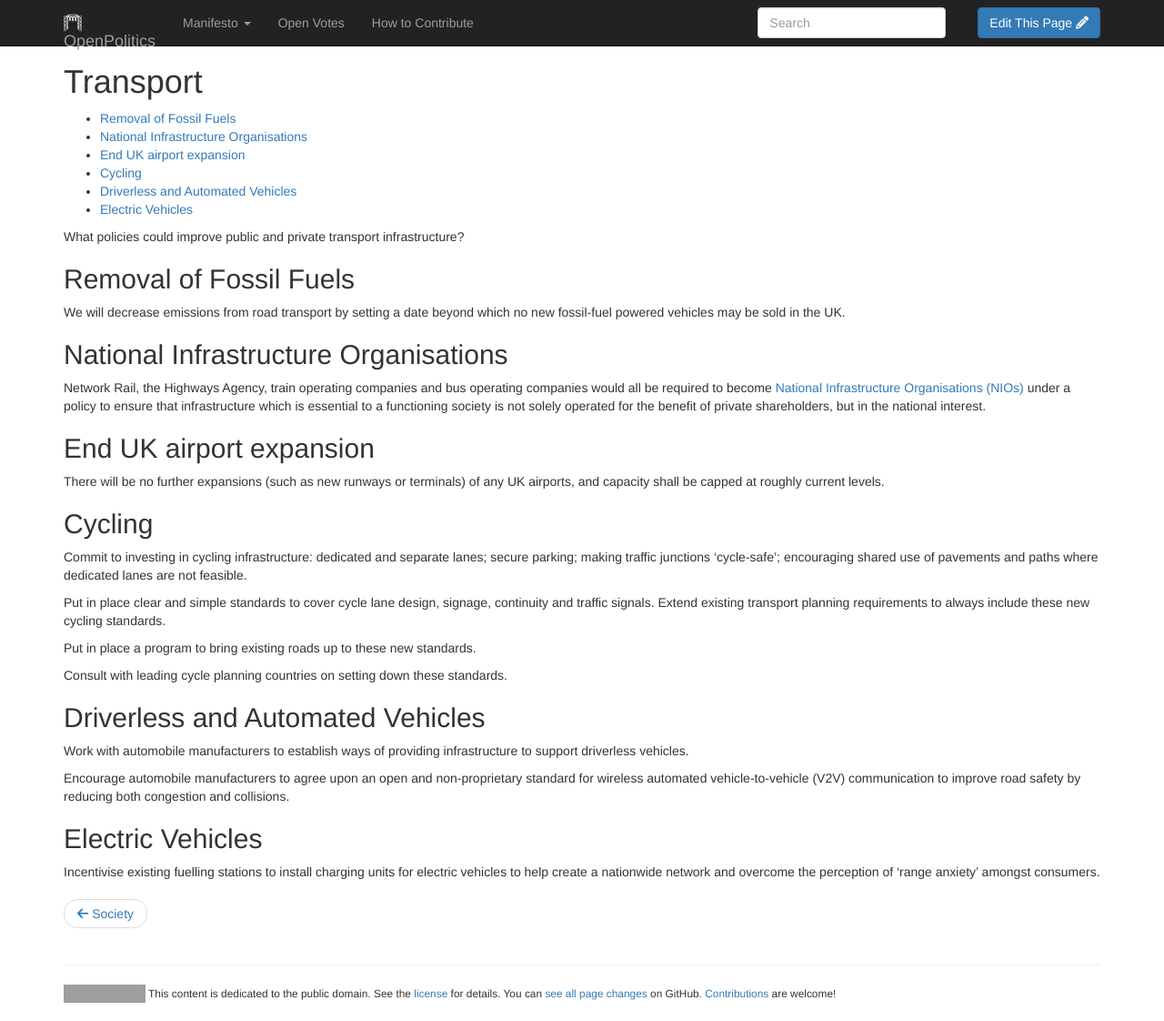
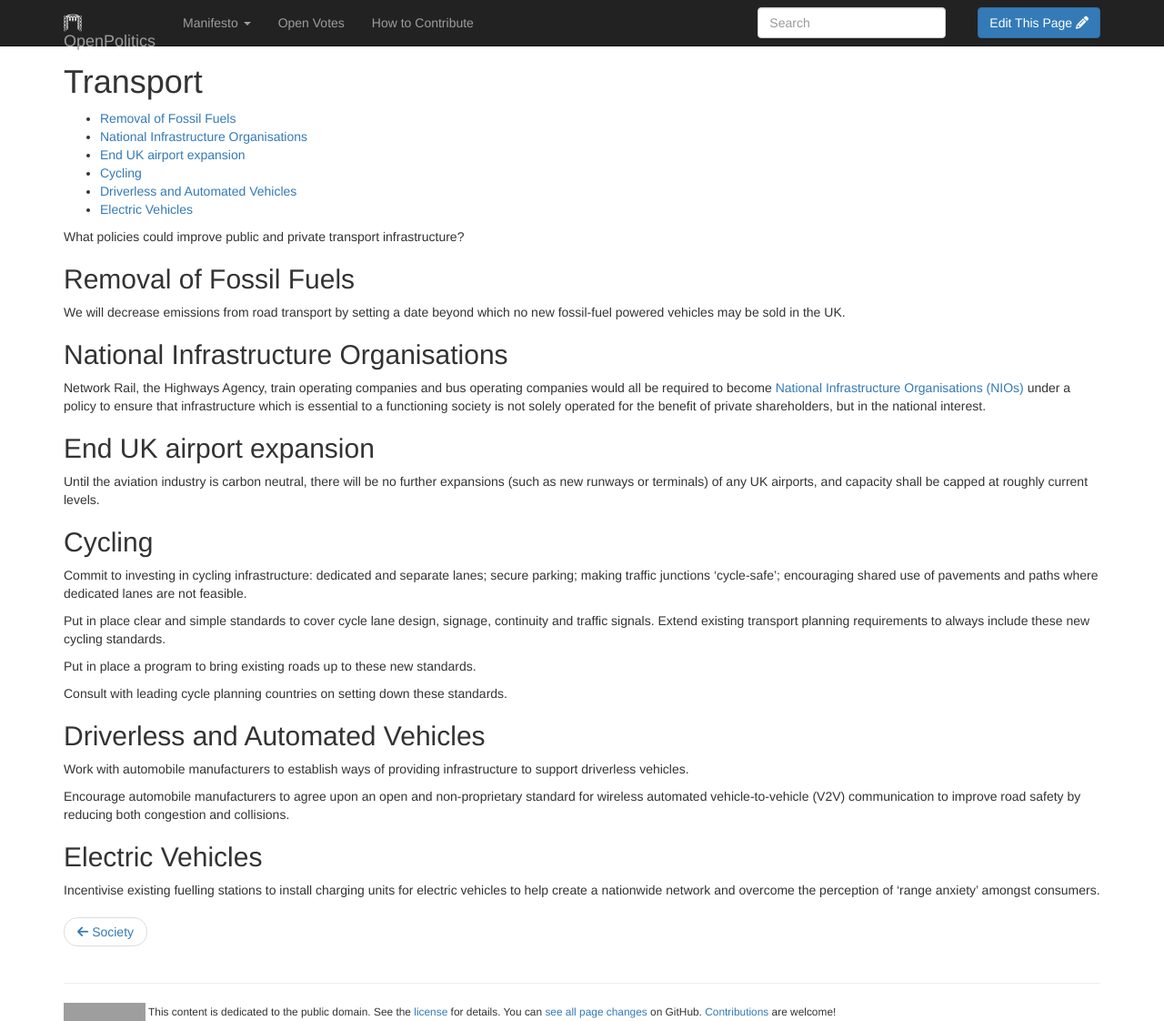
Before and after one commit to openpolitics/manifesto, a Jekyll site: the page built from manifesto/transport.md, in a window 1280 px wide and 1122 px high. Shown: the whole window at 91% size. Built offline with Jekyll 4.4.1, drawn with Linux system fonts in a browser that asks for light colours; nearby versions of some CDN libraries; library files that are not in the unit come from our copies; grey boxes are pictures that could not be loaded.

Commit message:
Revisit aviation policy if they can become carbon neutral

```diff
--- a/manifesto/transport.md
+++ b/manifesto/transport.md
@@ -19,7 +19,7 @@ Network Rail, the Highways Agency, train operating companies and bus operating c
 
 ## End UK airport expansion
 
-There will be no further expansions (such as new runways or terminals) of any UK airports, and capacity shall be capped at roughly current levels.
+Until the aviation industry is carbon neutral, there will be no further expansions (such as new runways or terminals) of any UK airports, and capacity shall be capped at roughly current levels.
 
 ## Cycling
 
```
